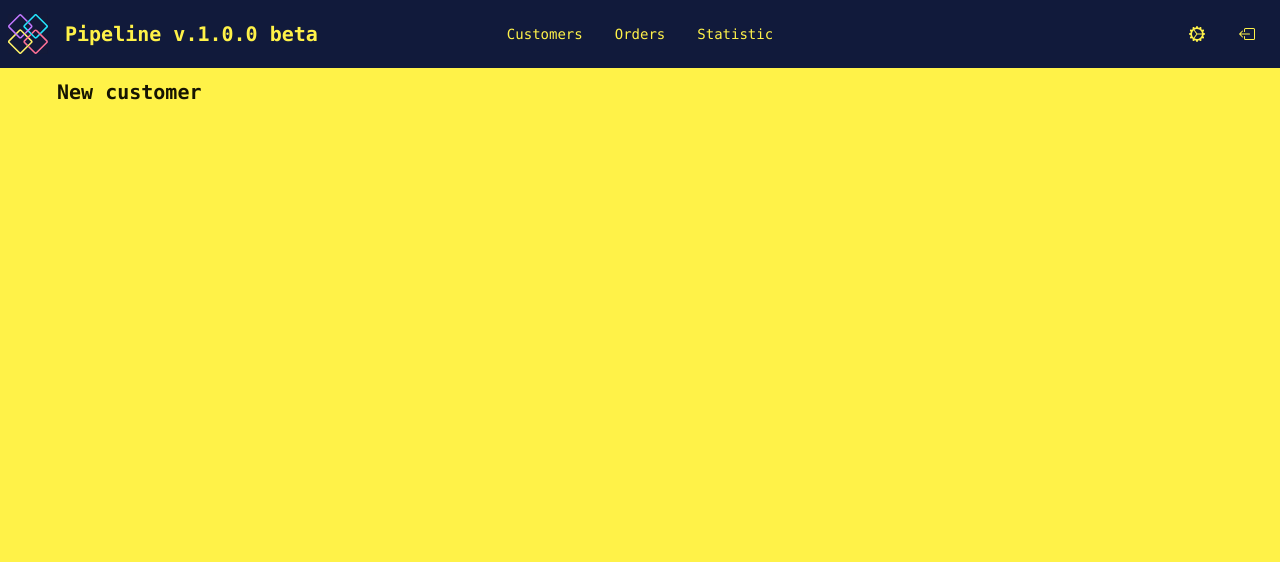
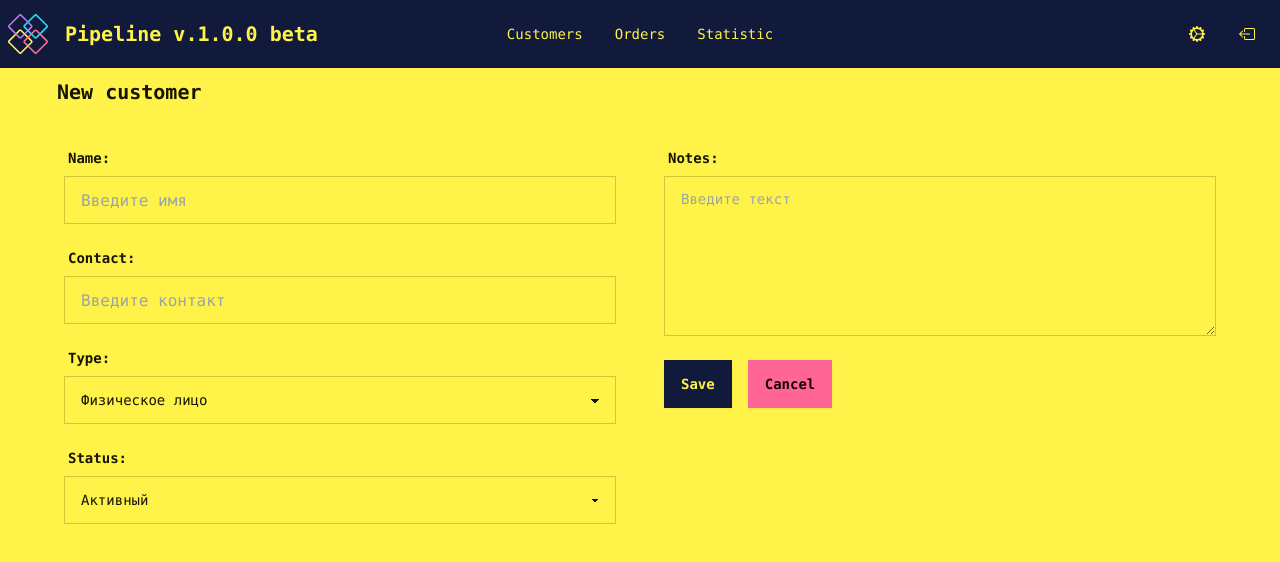
Before and after one commit to incatswetrust/pipeline-frontend, a SvelteKit app: page /App/Customers/NewCustomer in a window 1280 px wide. Shown: the top 562 px of the page. Built offline with nearby package versions, Linux system fonts and the light colour scheme.

Commit message:
new customer added

```diff
--- a/src/Views/NewCustomer.svelte
+++ b/src/Views/NewCustomer.svelte
@@ -0,0 +1,50 @@
+<div class="flex h-screen">
+    <!-- Левая часть с инпутами -->
+    <div class="w-1/2 p-6">
+      <div class="form-control">
+        <label class="label">
+          <span class="label-text font-bold">Name:</span>
+        </label>
+        <input type="text" placeholder="Введите имя" class="input input-bordered w-full" />
+      </div>
+      <div class="form-control mt-4">
+        <label class="label">
+          <span class="label-text font-bold">Contact:</span>
+        </label>
+        <input type="text" placeholder="Введите контакт" class="input input-bordered w-full" />
+      </div>
+      <div class="form-control mt-4">
+        <label class="label">
+          <span class="label-text font-bold">Type:</span>
+        </label>
+        <select class="select select-bordered w-full">
+          <option>Физическое лицо</option>
+          <option>Компания</option>
+        </select>
+      </div>
+      <div class="form-control mt-4">
+        <label class="label">
+          <span class="label-text font-bold">Status:</span>
+        </label>
+        <select class="select select-bordered w-full">
+          <option>Активный</option>
+          <option>Потенциальный</option>
+          <option>Бывший клиент</option>
+        </select>
+      </div>
+    </div>
+
+    <!-- Правая часть с текстовой областью и кнопками -->
+    <div class="w-1/2 p-6">
+      <div class="form-control">
+        <label class="label">
+          <span class="label-text font-bold">Notes:</span>
+        </label>
+        <textarea class="textarea textarea-bordered h-40 w-full" placeholder="Введите текст"></textarea>
+      </div>
+      <div class="flex mt-6">
+        <button class="btn btn-neutral mr-4">Save</button>
+        <button class="btn btn-primary">Cancel</button>
+      </div>
+    </div>
+  </div>
```
